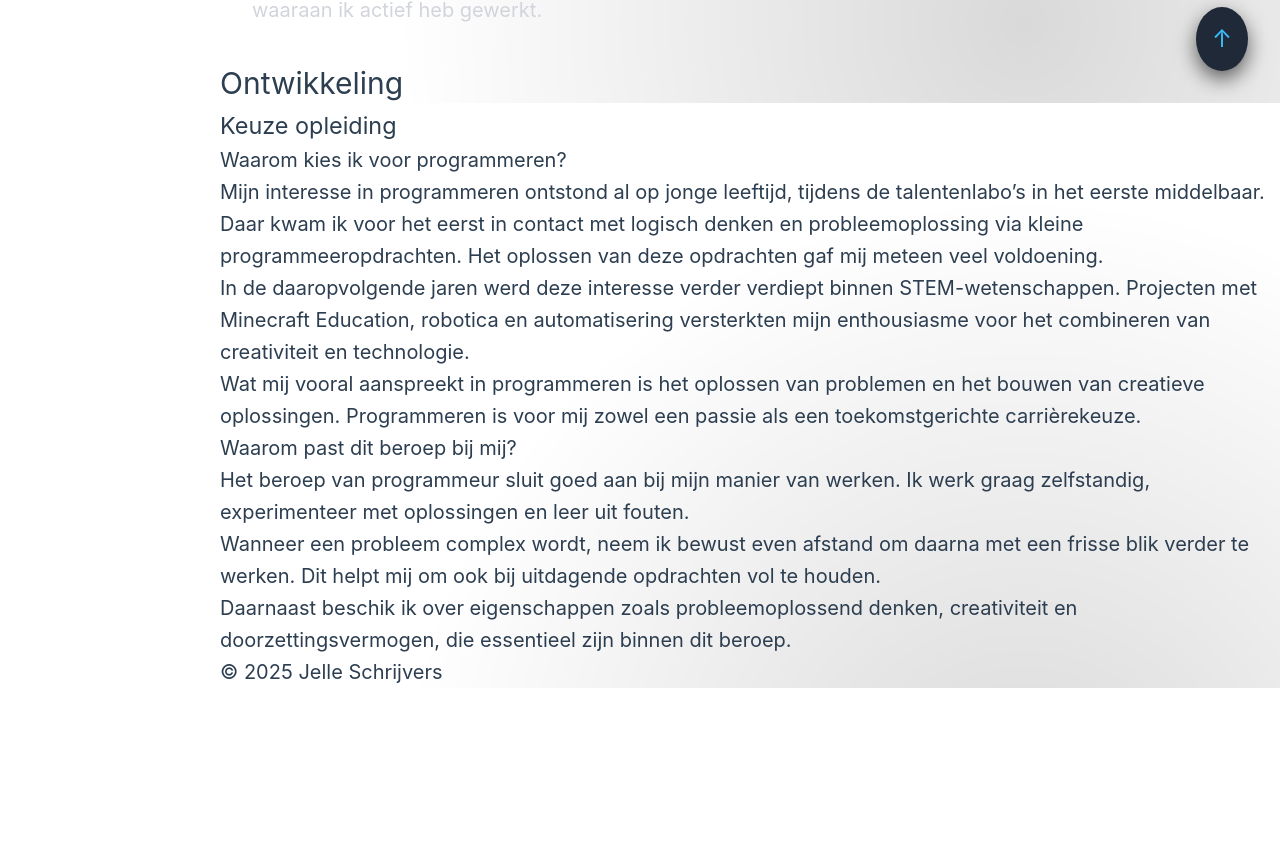
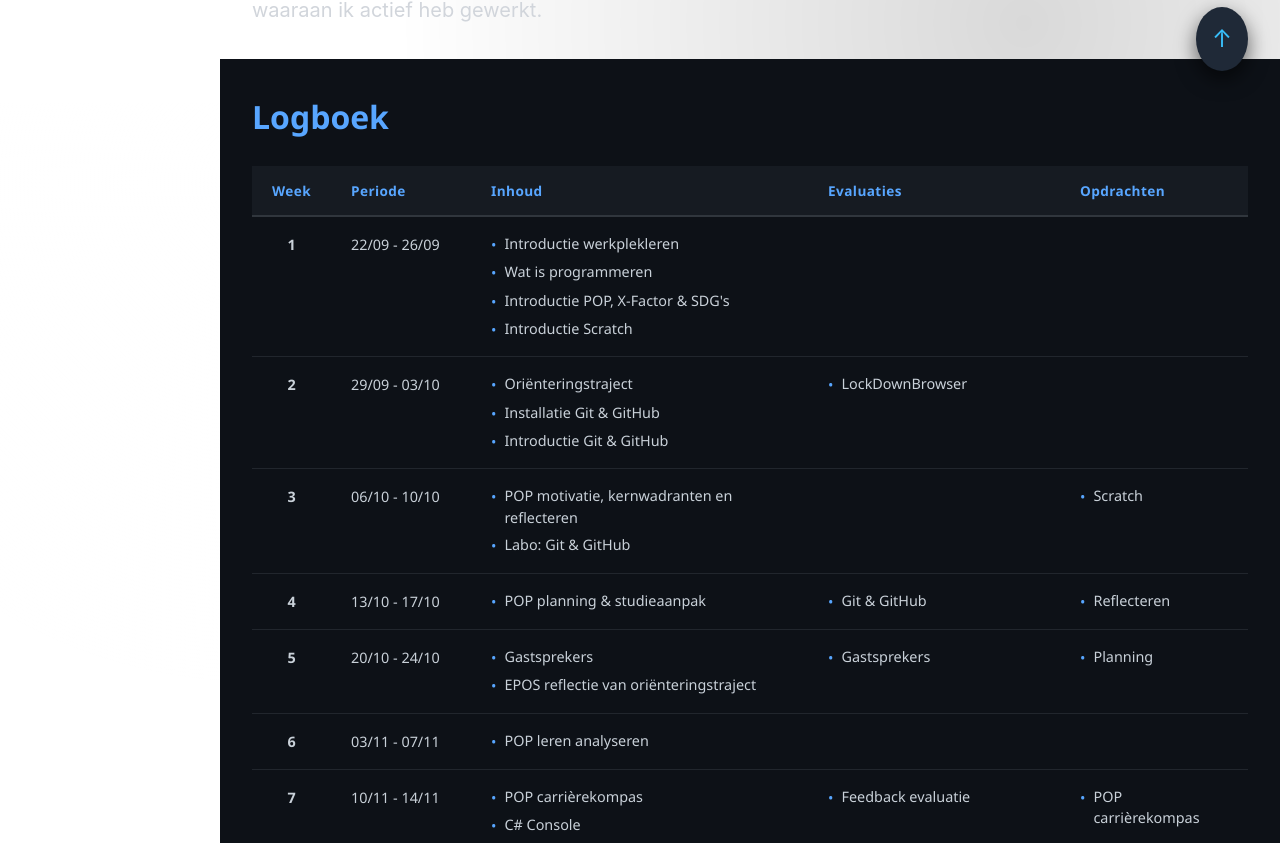
Before and after one commit to JelleSchrijvers-PXL/portfolio2-JelleSchrijvers-PXL, a Vue app in the folder portfolio/: page / in a window 1280 px wide. Shown: the part 697-1540 px from the top of the page. Before the commit the page ends 1385 px from the top, so only its background shows below. Built offline with nearby package versions, Linux system fonts and the light colour scheme.

Commit message:
Logboek toegevoegd nog niet voledig

```diff
--- /dev/null
+++ b/portfolio/src/components/logboek.vue
@@ -0,0 +1,166 @@
+<script setup>
+import { useI18n } from 'vue-i18n'
+
+const { tm } = useI18n()
+
+const logboek = tm('logboek')
+
+function formatPeriode(periode) {
+  if (!periode) return '—'
+  if (typeof periode === 'string') return periode || '—'
+  const { van = '', tot = '' } = periode
+  if (van && tot) return `${van.trim()} - ${tot.trim()}`
+  if (van) return van.trim()
+  if (tot) return tot.trim()
+  return '—'
+}
+
+function toArray(val) {
+  if (Array.isArray(val)) return val.filter(Boolean)
+  if (typeof val === 'string' && val.trim()) return [val]
+  return []
+}
+
+function isEmptyWeek(week) {
+  return (
+    !toArray(week.inhoud).length &&
+    !toArray(week.evaluaties).length &&
+    !toArray(week.opdrachten).length
+  )
+}
+</script>
+
+<template>
+  <section class="logboek">
+    <h2 class="logboek__title">{{ $t('nav.logboek') }}</h2>
+
+    <table class="logboek__table">
+      <thead>
+        <tr>
+          <th>{{ $t('logboek.col.week') }}</th>
+          <th>{{ $t('logboek.col.periode') }}</th>
+          <th>{{ $t('logboek.col.inhoud') }}</th>
+          <th>{{ $t('logboek.col.evaluaties') }}</th>
+          <th>{{ $t('logboek.col.opdrachten') }}</th>
+        </tr>
+      </thead>
+      <tbody>
+        <tr
+          v-for="week in logboek.weeks"
+          :key="week.week"
+          :class="{ 'row--empty': isEmptyWeek(week) }"
+        >
+          <td class="col-week">{{ week.week }}</td>
+          <td class="col-periode">{{ formatPeriode(week.periode) }}</td>
+          <td class="col-list">
+            <ul v-if="toArray(week.inhoud).length">
+              <li v-for="(item, i) in toArray(week.inhoud)" :key="i">{{ item }}</li>
+            </ul>
+          </td>
+          <td class="col-list">
+            <ul v-if="toArray(week.evaluaties).length">
+              <li v-for="(item, i) in toArray(week.evaluaties)" :key="i">{{ item }}</li>
+            </ul>
+          </td>
+          <td class="col-list">
+            <ul v-if="toArray(week.opdrachten).length">
+              <li v-for="(item, i) in toArray(week.opdrachten)" :key="i">{{ item }}</li>
+            </ul>
+          </td>
+        </tr>
+      </tbody>
+    </table>
+  </section>
+</template>
+
+<style scoped>
+.logboek {
+  font-family: 'Segoe UI', sans-serif;
+  padding: 2rem;
+  background-color: #0d1117;
+  min-height: 100vh;
+  color: #c9d1d9;
+}
+
+.logboek__title {
+  font-size: 2rem;
+  font-weight: 700;
+  color: #58a6ff;
+  margin-bottom: 1.5rem;
+}
+
+.logboek__table {
+  width: 100%;
+  border-collapse: collapse;
+  font-size: 0.9rem;
+}
+
+.logboek__table thead tr {
+  background-color: #161b22;
+  border-bottom: 2px solid #30363d;
+}
+
+.logboek__table th {
+  text-align: left;
+  padding: 0.85rem 1.25rem;
+  font-weight: 600;
+  font-size: 0.85rem;
+  color: #58a6ff;
+  letter-spacing: 0.03em;
+}
+
+.logboek__table tbody tr {
+  border-bottom: 1px solid #21262d;
+  transition: background-color 0.15s;
+}
+
+.logboek__table tbody tr:hover {
+  background-color: #161b22;
+}
+
+.logboek__table tbody tr.row--empty {
+  opacity: 0.35;
+}
+
+.logboek__table td {
+  padding: 1rem 1.25rem;
+  vertical-align: top;
+  color: #c9d1d9;
+}
+
+.col-week {
+  font-weight: 600;
+  color: #58a6ff;
+  width: 60px;
+  text-align: center;
+}
+
+.col-periode {
+  white-space: nowrap;
+  color: #8b949e;
+  width: 140px;
+}
+
+.col-list ul {
+  list-style: none;
+  padding: 0;
+  margin: 0;
+  display: flex;
+  flex-direction: column;
+  gap: 0.35rem;
+}
+
+.col-list ul li {
+  display: flex;
+  align-items: flex-start;
+  gap: 0.5rem;
+  line-height: 1.5;
+}
+
+.col-list ul li::before {
+  content: '•';
+  color: #58a6ff;
+  flex-shrink: 0;
+  margin-top: 1px;
+}
+</style>
--- a/portfolio/src/locales/en.json
+++ b/portfolio/src/locales/en.json
@@ -82,11 +82,11 @@
       {
         "week": 5,
         "periode": {
-          "van": "",
-          "tot": ""
+          "van": "20/10",
+          "tot": "24/10"
         },
-        "inhoud": "20/10",
-        "opdrachten": "24/10",
+        "inhoud": "",
+        "opdrachten": "",
         "Evaluation": ""
       },
       {
--- a/portfolio/src/locales/nl.json
+++ b/portfolio/src/locales/nl.json
@@ -37,6 +37,13 @@
     }
   },
   "logboek": {
+    "col": {
+      "week": "Week",
+      "periode": "Periode",
+      "inhoud": "Inhoud",
+      "evaluaties": "Evaluaties",
+      "opdrachten": "Opdrachten"
+    },
     "weeks": [
       {
         "week": 1,
@@ -44,9 +51,14 @@
           "van": "22/09",
           "tot": "26/09"
         },
-        "inhoud": "",
-        "opdrachten": "",
-        "Evaluation": ""
+        "inhoud": [
+          "Introductie werkplekleren",
+          "Wat is programmeren",
+          "Introductie POP, X-Factor & SDG's",
+          "Introductie Scratch"
+        ],
+        "evaluaties": [],
+        "opdrachten": []
       },
       {
         "week": 2,
@@ -54,9 +66,15 @@
           "van": "29/09",
           "tot": "03/10"
         },
-        "inhoud": "",
-        "opdrachten": "",
-        "Evaluation": ""
+        "inhoud": [
+          "Oriënteringstraject",
+          "Installatie Git & GitHub",
+          "Introductie Git & GitHub"
+        ],
+        "evaluaties": [
+          "LockDownBrowser"
+        ],
+        "opdrachten": []
       },
       {
         "week": 3,
@@ -64,9 +82,14 @@
           "van": "06/10",
           "tot": "10/10"
         },
-        "inhoud": "",
-        "opdrachten": "",
-        "Evaluation": ""
+        "inhoud": [
+          "POP motivatie, kernwadranten en reflecteren",
+          "Labo: Git & GitHub"
+        ],
+        "evaluaties": [],
+        "opdrachten": [
+          "Scratch"
+        ]
       },
       {
         "week": 4,
@@ -74,29 +97,44 @@
           "van": "13/10 ",
           "tot": "17/10"
         },
-        "inhoud": "",
-        "opdrachten": "",
-        "Evaluation": ""
+        "inhoud": [
+          "POP planning & studieaanpak"
+        ],
+        "evaluaties": [
+          "Git & GitHub"
+        ],
+        "opdrachten": [
+          "Reflecteren"
+        ]
       },
       {
         "week": 5,
         "periode": {
-          "van": "",
-          "tot": ""
+          "van": "20/10",
+          "tot": "24/10"
         },
-        "inhoud": "20/10",
-        "opdrachten": "24/10",
-        "Evaluation": ""
+        "inhoud": [
+          "Gastsprekers",
+          "EPOS reflectie van oriënteringstraject"
+        ],
+        "evaluaties": [
+          "Gastsprekers"
+        ],
+        "opdrachten": [
+          "Planning"
+        ]
       },
       {
         "week": 6,
-        "periode": {
+        "periode":{
           "van": "03/11",
           "tot": "07/11"
         },
-        "inhoud": "",
-        "opdrachten": "",
-        "Evaluation": ""
+        "inhoud": [
+          "POP leren analyseren"
+        ],
+        "evaluaties": [],
+        "opdrachten": []
       },
       {
         "week": 7,
@@ -104,9 +142,16 @@
           "van": "10/11",
           "tot": "14/11"
         },
-        "inhoud": "",
-        "opdrachten": "",
-        "Evaluation": ""
+        "inhoud": [
+          "POP carrièrekompas",
+          "C# Console"
+        ],
+        "evaluaties": [
+          "Feedback evaluatie"
+        ],
+        "opdrachten": [
+          "POP carrièrekompas"
+        ]
       },
       {
         "week": 8,
@@ -114,9 +159,15 @@
           "van": "17/11",
           "tot": "21/11"
         },
-        "inhoud": "",
-        "opdrachten": "",
-        "Evaluation": ""
+        "inhoud": [
+          "POP personal branding",
+          "Introductie curriculum vitae",
+          "Introductie portfolio"
+        ],
+        "evaluaties": [
+          "Feedback evaluatie C# Console"
+        ],
+        "opdrachten": []
       },
       {
         "week": 9,
@@ -124,19 +175,23 @@
           "van": "24/11",
           "tot": "28/11"
         },
-        "inhoud": "",
-        "opdrachten": "",
-        "Evaluation": ""
+        "inhoud": [
+          "Instroombevraging"
+        ],
+        "evaluaties": [
+          "Feedback evaluatie"
+        ],
+        "opdrachten": []
       },
       {
         "week": 10,
-        "periode": {
+        "periode":{
           "van": "01/12",
           "tot": "05/12"
         },
-        "inhoud": "",
-        "opdrachten": "",
-        "Evaluation": ""
+        "inhoud": [],
+        "evaluaties": [],
+        "opdrachten": []
       },
       {
         "week": 11,
--- a/portfolio/src/pages/info.vue
+++ b/portfolio/src/pages/info.vue
@@ -1,10 +1,12 @@
 <script setup>
 import Overmij from '@/components/overmij.vue'
 import Ontwikkeling from '@/components/ontwikkeling.vue'
+import Logboek from '@/components/logboek.vue';
 </script>
 
 <template>
   <Overmij />
+  <Logboek />
   <Ontwikkeling />
 </template>
 
```
